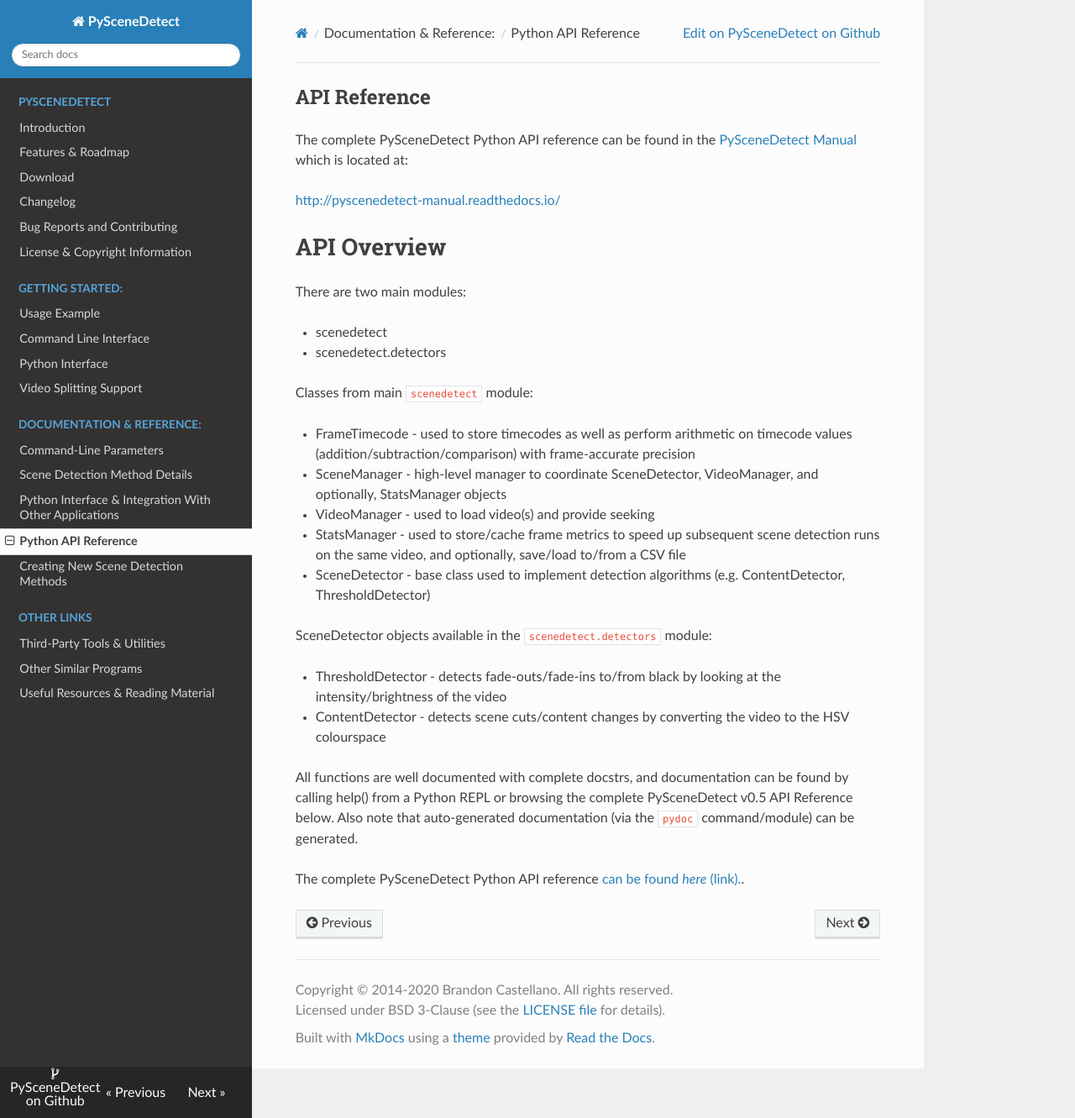
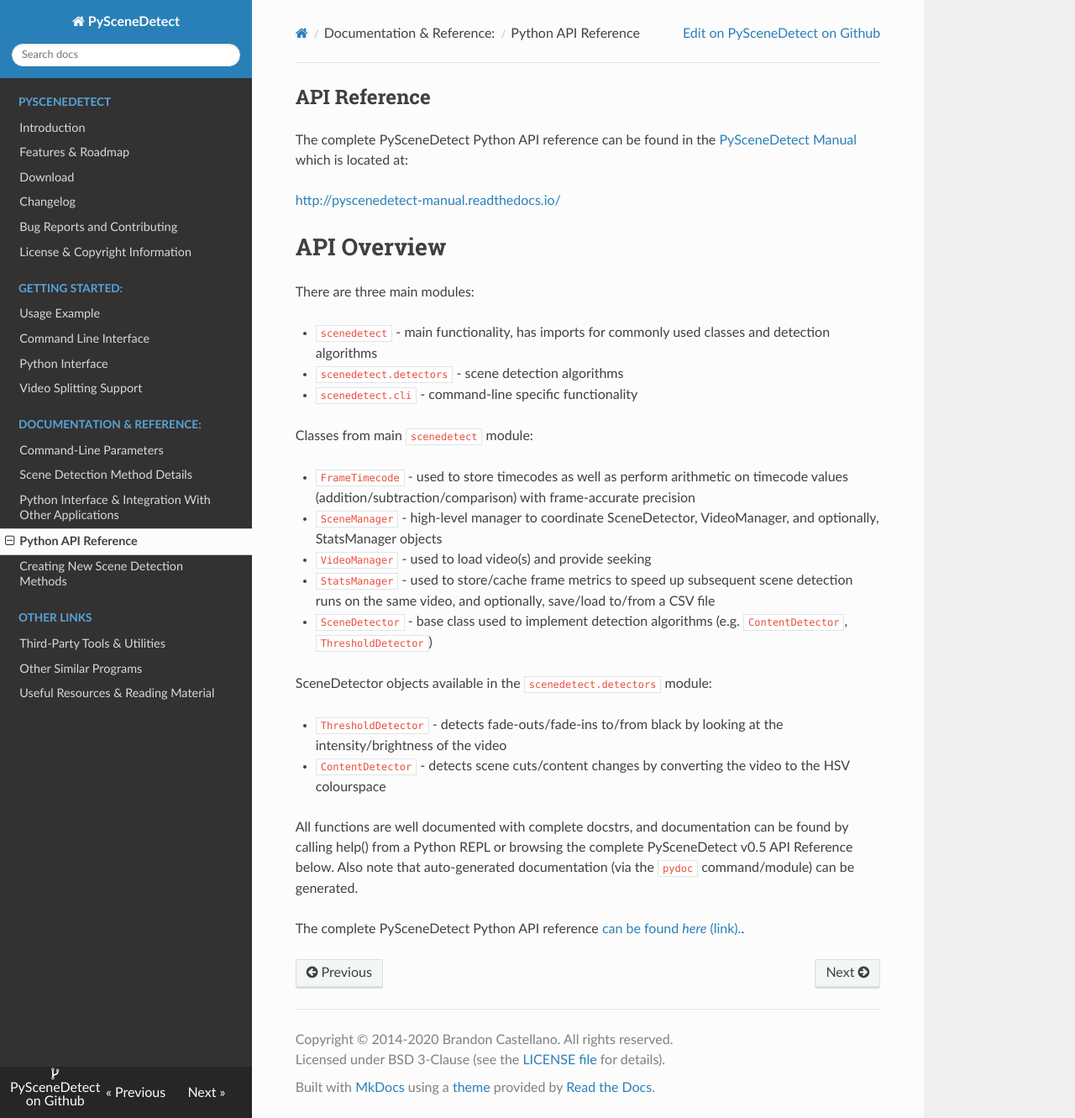
Before and after one commit to vovamushak/PySceneDetect, an MkDocs documentation site: the page built from docs/reference/python-api.md, in a window 1280 px wide and 1331 px high. Shown: the whole window at 84% size. Built offline with MkDocs 1.6.1, drawn with Linux system fonts in a browser that asks for light colours; nearby versions of some CDN libraries; old or Windows-style settings are respelled for this version of MkDocs.

Commit message:
Cleanup imports in main scenedetect module.
Cleanup import names in examples.  #172

```diff
--- a/docs/reference/python-api.md
+++ b/docs/reference/python-api.md
@@ -11,23 +11,24 @@ The complete PySceneDetect Python API reference can be found in the [PySceneDete
 API Overview
 ==========================================================
 
-There are two main modules:
+There are three main modules:
 
- - scenedetect
- - scenedetect.detectors
+ - `scenedetect` - main functionality, has imports for commonly used classes and detection algorithms
+ - `scenedetect.detectors` - scene detection algorithms
+ - `scenedetect.cli` - command-line specific functionality
 
 Classes from main `scenedetect` module:
 
- - FrameTimecode - used to store timecodes as well as perform arithmetic on timecode values (addition/subtraction/comparison) with frame-accurate precision
- - SceneManager - high-level manager to coordinate SceneDetector, VideoManager, and optionally, StatsManager objects
- - VideoManager - used to load video(s) and provide seeking
- - StatsManager - used to store/cache frame metrics to speed up subsequent scene detection runs on the same video, and optionally, save/load to/from a CSV file
- - SceneDetector - base class used to implement detection algorithms (e.g. ContentDetector, ThresholdDetector)
+ - `FrameTimecode` - used to store timecodes as well as perform arithmetic on timecode values (addition/subtraction/comparison) with frame-accurate precision
+ - `SceneManager` - high-level manager to coordinate SceneDetector, VideoManager, and optionally, StatsManager objects
+ - `VideoManager` - used to load video(s) and provide seeking
+ - `StatsManager` - used to store/cache frame metrics to speed up subsequent scene detection runs on the same video, and optionally, save/load to/from a CSV file
+ - `SceneDetector` - base class used to implement detection algorithms (e.g. `ContentDetector`, `ThresholdDetector`)
 
 SceneDetector objects available in the `scenedetect.detectors` module:
 
- - ThresholdDetector - detects fade-outs/fade-ins to/from black by looking at the intensity/brightness of the video
- - ContentDetector - detects scene cuts/content changes by converting the video to the HSV colourspace
+ - `ThresholdDetector` - detects fade-outs/fade-ins to/from black by looking at the intensity/brightness of the video
+ - `ContentDetector` - detects scene cuts/content changes by converting the video to the HSV colourspace
 
  All functions are well documented with complete docstrs, and documentation can be found by calling help() from a Python REPL or browsing the complete PySceneDetect v0.5 API Reference below.  Also note that auto-generated documentation (via the `pydoc` command/module) can be generated.
 
--- a/manual/api.rst
+++ b/manual/api.rst
@@ -75,11 +75,11 @@ the `threshold` argument to modify the sensitivity of the
 .. code:: python
 
     # Standard PySceneDetect imports:
-    from scenedetect.video_manager import VideoManager
-    from scenedetect.scene_manager import SceneManager
+    from scenedetect import VideoManager
+    from scenedetect import SceneManager
 
     # For content-aware scene detection:
-    from scenedetect.detectors.content_detector import ContentDetector
+    from scenedetect.detectors import ContentDetector
 
     def find_scenes(video_path, threshold=30.0):
         # Create our video & scene managers, then add the detector.
```
Also changed, not shown: README.md (+3 -3 lines), docs/examples/usage-python.md (+3 -3 lines), docs/reference/python-usage.md (+4 -5 lines), scenedetect/__init__.py (+5 -15 lines), 2 other files.
